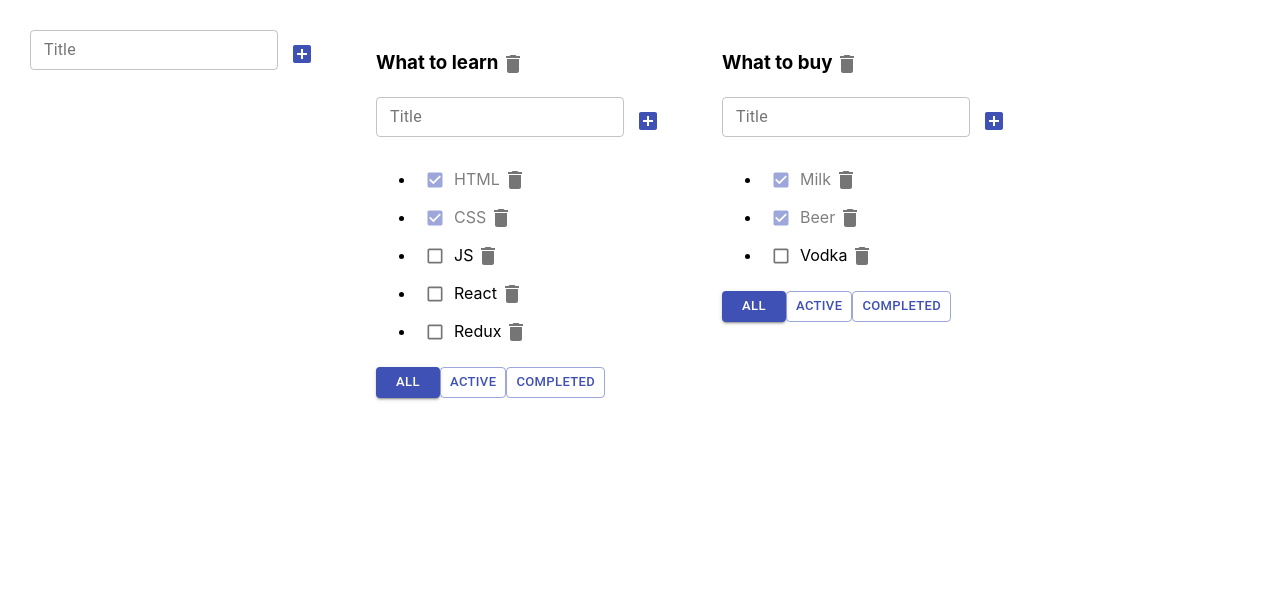
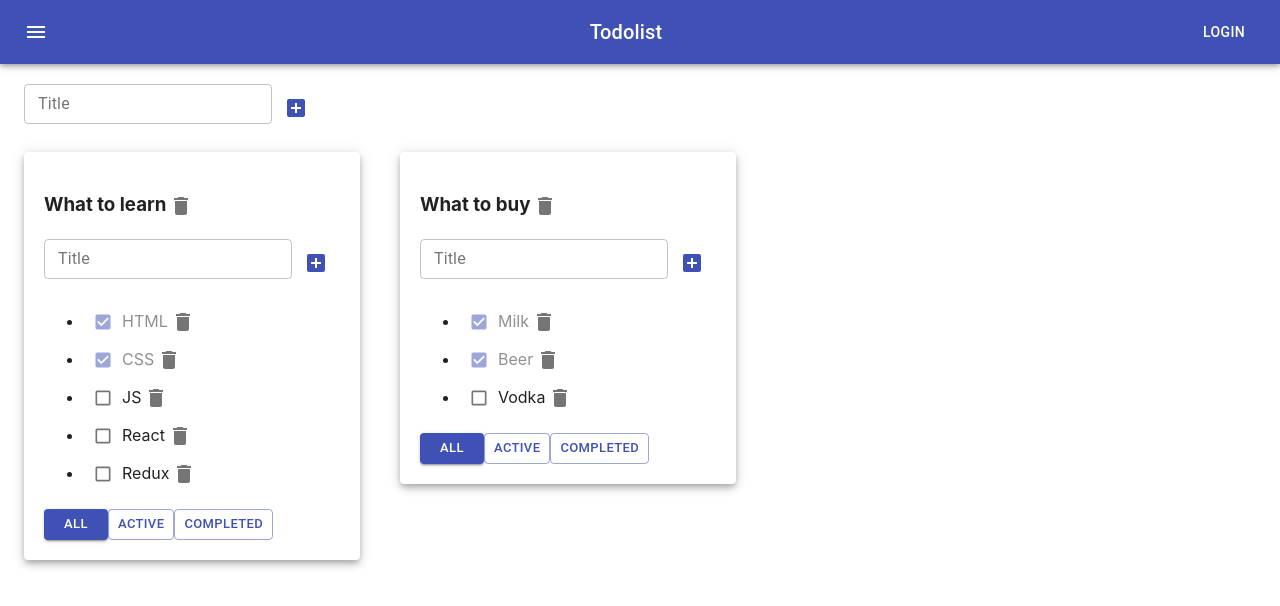
Before and after one commit to vetero4ok/TodoListForPractice, a React (Create React App) app: page / in a window 1280 px wide. Shown: the top 606 px of the page. Built offline with nearby package versions, Linux system fonts and the light colour scheme.

Commit message:
Material UI(second part)

```diff
--- a/src/App.css
+++ b/src/App.css
@@ -1,19 +1,19 @@
-.App {
-  padding: 30px;
-  display: flex;
-}
+/*.App {*/
+/*  padding: 30px;*/
+/*  display: flex;*/
+/*}*/
 
-.App > div {
-  margin-right: 50px;
-}
+/*.App > div {*/
+/*  margin-right: 50px;*/
+/*}*/
 
 .isDone {
   opacity: 0.5;
 }
-.activeFilter {
-  background-color: #a8a8a8;
-}
-.error {
-  border: 2px solid red;
-  outline: none;
-}
+/*.activeFilter {*/
+/*  background-color: #a8a8a8;*/
+/*}*/
+/*.error {*/
+/*  border: 2px solid red;*/
+/*  outline: none;*/
+/*}*/
--- a/src/App.tsx
+++ b/src/App.tsx
@@ -3,7 +3,9 @@
 import {TodoList} from './TodoList';
 import {v1} from 'uuid';
 import {AddItemForm} from './AddItemForm';
-import {EditableSpan} from './EditableSpan';
+import {AppBar, Button, IconButton, Typography, Toolbar, Container, Paper, Grid} from '@material-ui/core';
+import {Menu} from '@material-ui/icons';
+
 
 export type TaskType = {
     id: string
@@ -123,8 +125,9 @@
     const todoListComponents = todoList.map(tl => {
         const taskForTodolist = getTodoListFilter(tl)
         return (
+            <Grid item key={tl.id}>
+                <Paper  elevation={5} style={{padding: '20px'}}>
                     <TodoList
-                key={tl.id}
                         todoListID={tl.id}
                         title={tl.title}
                         filter={tl.filter}
@@ -138,14 +141,37 @@
                         changeTodoListTitle={changeTodoListTitle}
 
                     />
+                </Paper>
+            </Grid>
         );
     })
 
     return (
         <div className="App">
+            <AppBar position="static">
+                <Toolbar style={{justifyContent: 'space-between'}}>
+                    <IconButton edge="start" color="inherit" aria-label="menu">
+                        <Menu/>
+                    </IconButton>
+                    <Typography variant="h6">
+                        Todolist
+                    </Typography>
+                    <Button color="inherit">Login</Button>
+                </Toolbar>
+            </AppBar>
+            <Container fixed>
+                <Grid container
+                      style={{padding: '20px 0px'}}
+                >
                     <AddItemForm addItem={addTodoList}/>
+                </Grid>
 
+                <Grid container
+                      spacing={5}
+                >
                     {todoListComponents}
+                </Grid>
+            </Container>
         </div>
     );
 }
```
Lines whose indentation alone changed are shown as unchanged.
